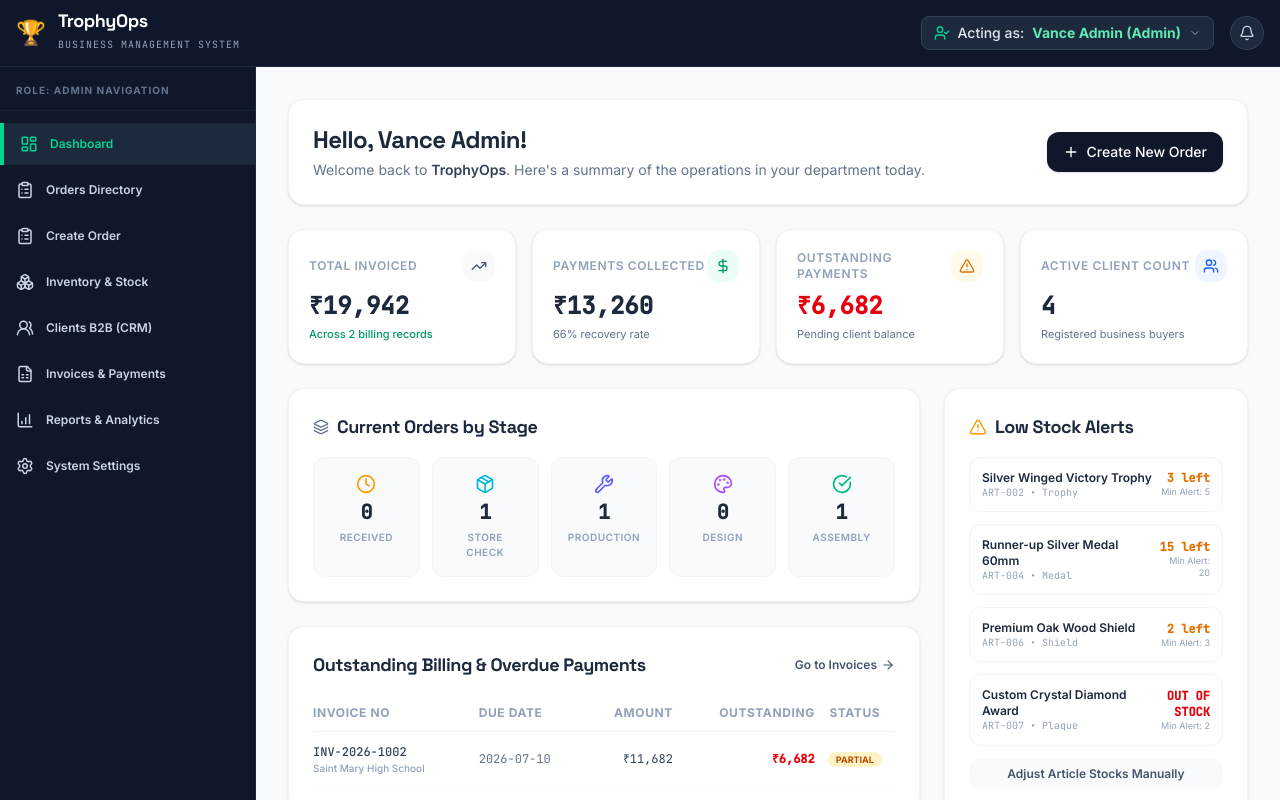
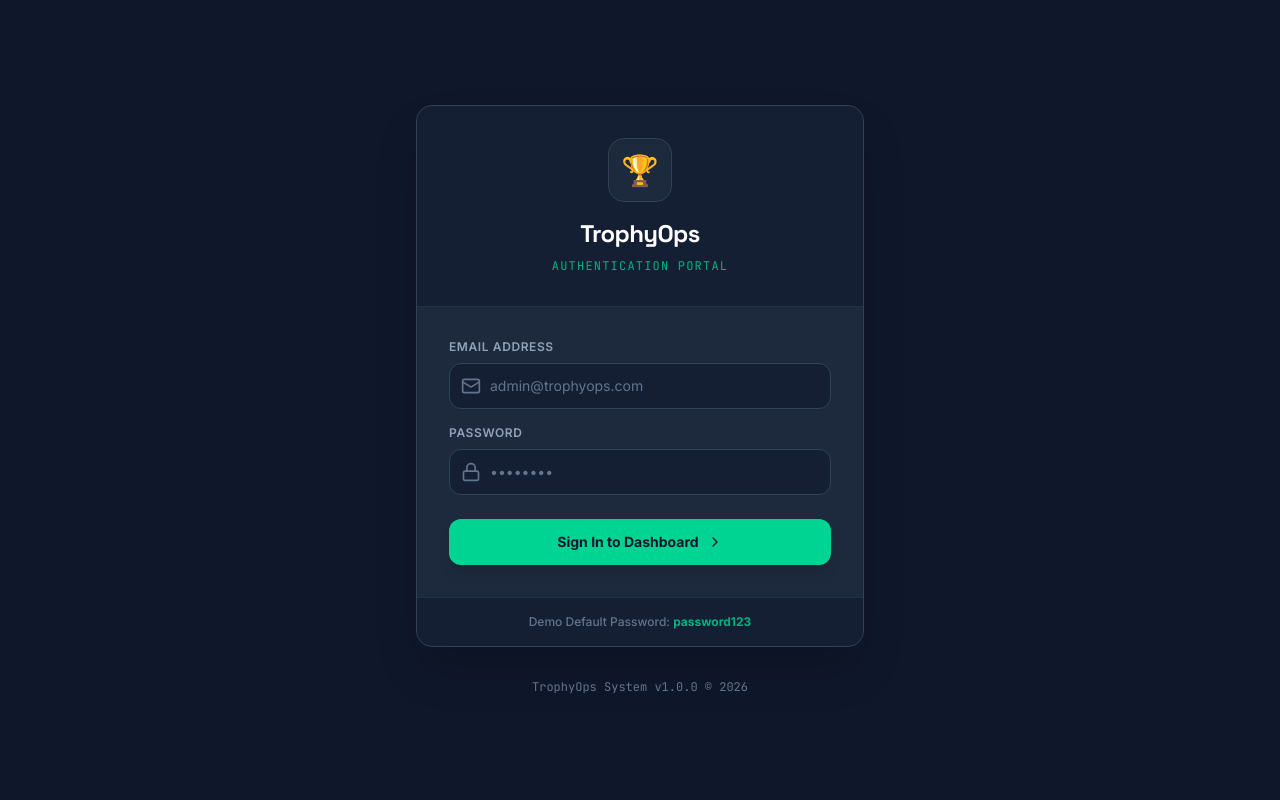
Before and after one commit to Garvit024/TrophyOps, a React (Vite) app: page / in a window 1280 px wide. Shown: the top 800 px of the page. Built offline with nearby package versions, Linux system fonts and the light colour scheme.

Commit message:
Add Login screen and strict role authentication

```diff
--- a/src/App.tsx
+++ b/src/App.tsx
@@ -38,6 +38,7 @@ import ClientsPage from './components/ClientsPage';
 import InvoicePage from './components/InvoicePage';
 import ReportsPage from './components/ReportsPage';
 import SettingsPage from './components/SettingsPage';
+import LoginPage from './components/LoginPage';
 
 // Icons for navigation sidebar
 import {
@@ -70,18 +71,24 @@ export default function App() {
   const currentUser = db.currentUser;
 
   // Handlers
-  const handleRoleChange = (userId: string) => {
-    const targetUser = db.users.find(u => u.id === userId);
-    if (targetUser) {
+  const handleLogin = (user: User) => {
     setDb(prev => ({
       ...prev,
-        currentUser: targetUser,
+      currentUser: user,
     }));
-      // Reset navigation context on role switch to avoid showing restricted screens
     setActiveTab('dashboard');
     setSelectedOrderId(null);
     setSelectedInvoiceId(null);
-    }
+  };
+
+  const handleLogout = () => {
+    setDb(prev => ({
+      ...prev,
+      currentUser: null,
+    }));
+    setActiveTab('dashboard');
+    setSelectedOrderId(null);
+    setSelectedInvoiceId(null);
   };
 
   const handleMarkNotificationRead = (notifId: string) => {
@@ -92,6 +99,7 @@ export default function App() {
   };
 
   const handleClearNotifications = () => {
+    if (!currentUser) return;
     setDb(prev => ({
       ...prev,
       notifications: prev.notifications.filter(n => n.recipient_role !== currentUser.role && n.recipient_role !== 'all'),
@@ -140,7 +148,7 @@ export default function App() {
       'None',
       'received',
       `Order ${newOrder.order_number} submitted. Waiting for Store inventory stock verification.`,
-      currentUser.name
+      currentUser?.name || 'System'
     );
 
     // 3. Dispatch automated real-time notification to Store
@@ -179,7 +187,7 @@ export default function App() {
       prevStatus,
       updatedOrder.status,
       logMsg,
-      currentUser.name
+      currentUser?.name || 'System'
     );
 
     // 4. Handle auto updates like updating inventory stocks when production completes
@@ -197,7 +205,9 @@ export default function App() {
     }
 
     // 5. Trigger notifications depending on new status
+    if (currentUser) {
       updatedDb = handleStatusNotificationTrigger(updatedDb, updatedOrder, prevStatus, currentUser);
+    }
 
     setDb(updatedDb);
   };
@@ -225,7 +235,7 @@ export default function App() {
       id: invoiceId,
       invoice_number: invoiceNumber,
       order_id: orderId,
-      generated_by: currentUser.name,
+      generated_by: currentUser?.name || 'System',
       subtotal,
       discount_amount: 0,
       gst_percent: gstPercent,
@@ -245,7 +255,7 @@ export default function App() {
       order.status,
       order.status,
       `B2B tax Invoice ${invoice.invoice_number} auto-generated for amount ₹${totalAmount.toLocaleString('en-IN')}`,
-      currentUser.name
+      currentUser?.name || 'System'
     );
 
     setDb(updatedDb);
@@ -286,6 +296,7 @@ export default function App() {
 
   // Tab View Permissions Checker (Department Isolation)
   const isTabAccessible = (tab: string) => {
+    if (!currentUser) return false;
     if (currentUser.role === 'admin') return true;
 
     switch (tab) {
@@ -323,13 +334,16 @@ export default function App() {
     { id: 'settings', label: 'System Settings', icon: SettingsIcon, restrict: ['admin'] },
   ];
 
+  if (!currentUser) {
+    return <LoginPage users={db.users} onLogin={handleLogin} />;
+  }
+
   return (
     <div className="min-h-screen bg-slate-50 flex flex-col font-sans">
       {/* 1. Global Header with Role selector */}
       <RoleSelector
         currentUser={currentUser}
-        users={db.users}
-        onRoleChange={handleRoleChange}
+        onLogout={handleLogout}
         notifications={db.notifications}
         onMarkRead={handleMarkNotificationRead}
         onClearAll={handleClearNotifications}
--- /dev/null
+++ b/src/components/LoginPage.tsx
@@ -0,0 +1,115 @@
+import React, { useState } from 'react';
+import { User } from '../types';
+import { Lock, Mail, ChevronRight, AlertCircle } from 'lucide-react';
+
+interface LoginPageProps {
+  users: User[];
+  onLogin: (user: User) => void;
+}
+
+export default function LoginPage({ users, onLogin }: LoginPageProps) {
+  const [email, setEmail] = useState('');
+  const [password, setPassword] = useState('');
+  const [error, setError] = useState('');
+
+  const handleSubmit = (e: React.FormEvent) => {
+    e.preventDefault();
+    setError('');
+
+    const user = users.find(u => u.email.toLowerCase() === email.toLowerCase());
+    if (!user) {
+      setError('Invalid email or password.');
+      return;
+    }
+
+    if (user.password !== password) {
+      setError('Invalid email or password.');
+      return;
+    }
+
+    if (!user.is_active) {
+      setError('Account disabled. Contact admin.');
+      return;
+    }
+
+    onLogin(user);
+  };
+
+  return (
+    <div className="min-h-screen bg-slate-900 flex flex-col justify-center items-center p-4">
+      <div className="w-full max-w-md bg-slate-800 rounded-2xl shadow-2xl overflow-hidden border border-slate-700">
+
+        {/* Header / Brand */}
+        <div className="bg-slate-900/50 p-8 text-center border-b border-slate-700/50">
+          <div className="w-16 h-16 bg-slate-800 rounded-2xl border border-slate-700 flex items-center justify-center mx-auto shadow-inner mb-4">
+            <span className="text-3xl" role="img" aria-label="trophy">🏆</span>
+          </div>
+          <h1 className="font-display font-bold text-2xl tracking-tight text-white">TrophyOps</h1>
+          <p className="text-xs font-mono text-emerald-400/80 uppercase tracking-widest mt-2">Authentication Portal</p>
+        </div>
+
+        {/* Form */}
+        <form onSubmit={handleSubmit} className="p-8 space-y-6">
+          {error && (
+            <div className="bg-red-500/10 border border-red-500/50 rounded-lg p-3 flex items-start gap-3">
+              <AlertCircle className="w-5 h-5 text-red-400 shrink-0 mt-0.5" />
+              <p className="text-sm text-red-300 font-medium">{error}</p>
+            </div>
+          )}
+
+          <div className="space-y-4">
+            <div>
+              <label className="block text-xs font-semibold text-slate-400 uppercase tracking-wider mb-2">Email Address</label>
+              <div className="relative">
+                <div className="absolute inset-y-0 left-0 pl-3 flex items-center pointer-events-none">
+                  <Mail className="h-5 w-5 text-slate-500" />
+                </div>
+                <input
+                  type="email"
+                  value={email}
+                  onChange={e => setEmail(e.target.value)}
+                  className="block w-full pl-10 pr-3 py-3 border border-slate-700 rounded-xl bg-slate-900/50 text-white placeholder-slate-500 focus:outline-none focus:ring-2 focus:ring-emerald-500/50 focus:border-emerald-500 transition-all sm:text-sm"
+                  placeholder="admin@trophyops.com"
+                  required
+                />
+              </div>
+            </div>
+
+            <div>
+              <label className="block text-xs font-semibold text-slate-400 uppercase tracking-wider mb-2">Password</label>
+              <div className="relative">
+                <div className="absolute inset-y-0 left-0 pl-3 flex items-center pointer-events-none">
+                  <Lock className="h-5 w-5 text-slate-500" />
+                </div>
+                <input
+                  type="password"
+                  value={password}
+                  onChange={e => setPassword(e.target.value)}
+                  className="block w-full pl-10 pr-3 py-3 border border-slate-700 rounded-xl bg-slate-900/50 text-white placeholder-slate-500 focus:outline-none focus:ring-2 focus:ring-emerald-500/50 focus:border-emerald-500 transition-all sm:text-sm"
+                  placeholder="••••••••"
+                  required
+                />
+              </div>
+            </div>
+          </div>
+
+          <button
+            type="submit"
+            className="w-full flex items-center justify-center gap-2 py-3 px-4 border border-transparent rounded-xl shadow-lg text-sm font-bold text-slate-900 bg-emerald-400 hover:bg-emerald-300 focus:outline-none focus:ring-2 focus:ring-offset-2 focus:ring-emerald-500 focus:ring-offset-slate-900 transition-all cursor-pointer"
+          >
+            Sign In to Dashboard
+            <ChevronRight className="w-4 h-4" />
+          </button>
+        </form>
+
+        <div className="bg-slate-900/50 px-8 py-4 border-t border-slate-700/50 text-center">
+          <p className="text-xs text-slate-500 font-medium">Demo Default Password: <strong className="text-emerald-400/80">password123</strong></p>
+        </div>
+      </div>
+
+      <div className="mt-8 text-center text-xs text-slate-500 font-mono">
+        TrophyOps System v1.0.0 © {new Date().getFullYear()}
+      </div>
+    </div>
+  );
+}
--- a/src/components/RoleSelector.tsx
+++ b/src/components/RoleSelector.tsx
@@ -9,8 +9,7 @@ import { Bell, UserCheck, Shield, ChevronDown, Check, Trash } from 'lucide-react
 
 interface RoleSelectorProps {
   currentUser: User;
-  users: User[];
-  onRoleChange: (userId: string) => void;
+  onLogout: () => void;
   notifications: Notification[];
   onMarkRead: (id: string) => void;
   onClearAll: () => void;
@@ -19,14 +18,12 @@ interface RoleSelectorProps {
 
 export default function RoleSelector({
   currentUser,
-  users,
-  onRoleChange,
+  onLogout,
   notifications,
   onMarkRead,
   onClearAll,
   onNavigateToOrder,
 }: RoleSelectorProps) {
-  const [showRoles, setShowRoles] = useState(false);
   const [showNotifications, setShowNotifications] = useState(false);
 
   // Filter notifications relevant to current role
@@ -54,45 +51,20 @@ export default function RoleSelector({
       <div className="flex items-center gap-4">
         {/* Role Selector Dropdown */}
         <div className="relative">
+          <div className="flex items-center gap-2 bg-slate-800 text-slate-200 px-4 py-2 rounded-lg border border-slate-700 text-sm font-medium">
+            <UserCheck className="w-4 h-4 text-emerald-400" />
+            <span>Logged in as: </span>
+            <strong className="text-emerald-300 capitalize">{currentUser.name} ({currentUser.role})</strong>
+          </div>
+
+          {/* Logout Button */}
           <button
-            id="role-switch-btn"
-            onClick={() => {
-              setShowRoles(!showRoles);
-              setShowNotifications(false);
-            }}
-            className="flex items-center gap-2 bg-slate-800 hover:bg-slate-700 text-slate-200 px-3 py-1.5 rounded-lg border border-slate-700 transition text-sm font-medium cursor-pointer"
+            onClick={onLogout}
+            className="flex items-center gap-2 px-3 py-2 bg-slate-800 hover:bg-red-500/10 text-slate-300 hover:text-red-400 rounded-lg border border-slate-700 hover:border-red-500/30 transition-all text-sm font-medium cursor-pointer"
+            title="Sign out"
           >
-            <UserCheck className="w-4 h-4 text-emerald-400" />
-            <span>Acting as: </span>
-            <strong className="text-emerald-300 capitalize">{currentUser.name} ({currentUser.role})</strong>
-            <ChevronDown className="w-3 h-3 text-slate-400" />
+            <span>Log out</span>
           </button>
-
-          {showRoles && (
-            <div className="absolute right-0 mt-2 w-64 bg-slate-800 border border-slate-700 rounded-lg shadow-xl z-50 py-1">
-              <div className="px-3 py-1.5 border-b border-slate-700 text-[10px] font-semibold text-slate-400 uppercase tracking-wider">
-                Switch Department Role
-              </div>
-              {users.map(u => (
-                <button
-                  key={u.id}
-                  onClick={() => {
-                    onRoleChange(u.id);
-                    setShowRoles(false);
-                  }}
-                  className={`w-full text-left px-4 py-2 text-xs flex items-center justify-between hover:bg-slate-700 transition cursor-pointer ${
-                    u.id === currentUser.id ? 'bg-slate-700 text-emerald-300 font-medium' : 'text-slate-300'
-                  }`}
-                >
-                  <div className="flex flex-col">
-                    <span>{u.name}</span>
-                    <span className="text-[10px] text-slate-500 capitalize">{u.role}</span>
-                  </div>
-                  {u.id === currentUser.id && <Check className="w-4 h-4 text-emerald-400" />}
-                </button>
-              ))}
-            </div>
-          )}
         </div>
 
         {/* Notifications Bell */}
@@ -101,7 +73,6 @@ export default function RoleSelector({
             id="notification-bell-btn"
             onClick={() => {
               setShowNotifications(!showNotifications);
-              setShowRoles(false);
             }}
             className="p-2 rounded-full bg-slate-800 hover:bg-slate-700 border border-slate-700 text-slate-300 hover:text-white transition relative cursor-pointer"
           >
--- a/src/db.ts
+++ b/src/db.ts
@@ -29,7 +29,7 @@ interface DBState {
   payments: Payment[];
   notifications: Notification[];
   businessInfo: BusinessInfo;
-  currentUser: User;
+  currentUser: User | null;
 }
 
 const STORAGE_KEY = 'trophy_ops_db';
@@ -52,12 +52,12 @@ export function generateInvoiceNumber(): string {
 }
 
 const DEFAULT_USERS: User[] = [
-  { id: 'u-1', name: 'Vance Admin', email: 'admin@trophyops.com', role: 'admin', is_active: true },
-  { id: 'u-2', name: 'John Sales', email: 'sales@trophyops.com', role: 'sales', is_active: true },
-  { id: 'u-3', name: 'Sarah Store', email: 'store@trophyops.com', role: 'store', is_active: true },
-  { id: 'u-4', name: 'Mike Prod', email: 'production@trophyops.com', role: 'production', is_active: true },
-  { id: 'u-5', name: 'Emily Design', email: 'design@trophyops.com', role: 'design', is_active: true },
-  { id: 'u-6', name: 'David Pack', email: 'packing@trophyops.com', role: 'packing', is_active: true },
+  { id: 'u-1', name: 'Vance Admin', email: 'admin@trophyops.com', password: 'password123', role: 'admin', is_active: true },
+  { id: 'u-2', name: 'John Sales', email: 'sales@trophyops.com', password: 'password123', role: 'sales', is_active: true },
+  { id: 'u-3', name: 'Sarah Store', email: 'store@trophyops.com', password: 'password123', role: 'store', is_active: true },
+  { id: 'u-4', name: 'Mike Prod', email: 'production@trophyops.com', password: 'password123', role: 'production', is_active: true },
+  { id: 'u-5', name: 'Emily Design', email: 'design@trophyops.com', password: 'password123', role: 'design', is_active: true },
+  { id: 'u-6', name: 'David Pack', email: 'packing@trophyops.com', password: 'password123', role: 'packing', is_active: true },
 ];
 
 const DEFAULT_ARTICLES: Article[] = [
@@ -437,7 +437,7 @@ function createInitialDB(): DBState {
     payments,
     notifications,
     businessInfo: DEFAULT_BUSINESS_INFO,
-    currentUser: DEFAULT_USERS[0], // default Vance Admin
+    currentUser: null, // Start logged out
   };
 }
 
--- a/src/types.ts
+++ b/src/types.ts
@@ -9,6 +9,7 @@ export interface User {
   id: string;
   name: string;
   email: string;
+  password?: string;
   role: UserRole;
   is_active: boolean;
 }
```
Lines whose indentation alone changed are shown as unchanged.
